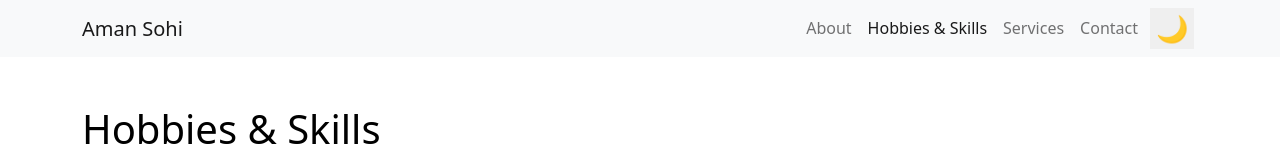
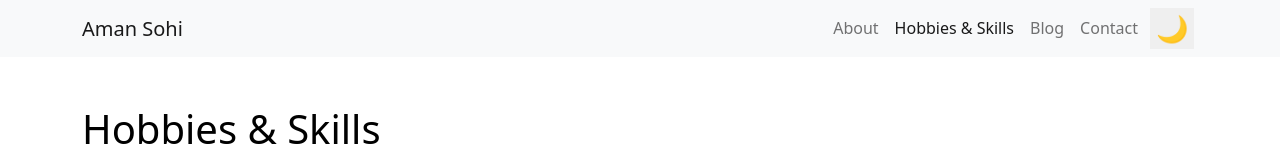
Before and after one commit to Amansohi1/Amansohi1.github.io, a plain HTML site: page skills.html in a window 1280 px wide. Shown: the top 160 px of the page. Drawn offline with nearby package versions, Linux system fonts and the light colour scheme.

Commit message:
Update skills.html

```diff
--- a/skills.html
+++ b/skills.html
@@ -51,7 +51,7 @@
                             <a class="nav-link active" href="skills.html">Hobbies & Skills</a>
                         </li>
                         <li class="nav-item">
-                            <a class="nav-link" href="services.html">Services</a>
+                            <a class="nav-link" href="blog.html">Blog</a>
                         </li>
                         <li class="nav-item">
                             <a class="nav-link" href="contact.html">Contact</a>
```
